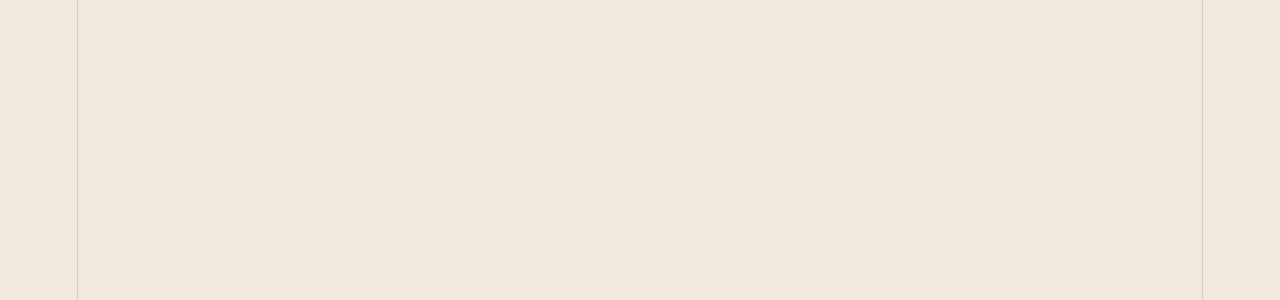
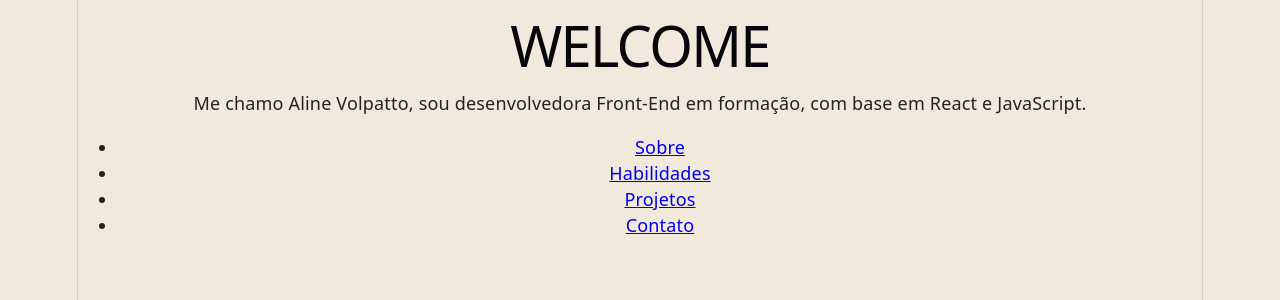
Before and after one commit to aline-volpatto/portfolio_dev, a React (Vite) app: page / in a window 1280 px wide. Shown: the top 300 px of the page. Built offline with nearby package versions, Linux system fonts and the light colour scheme.

Commit message:
Cria estrutura do header

```diff
--- a/src/App.jsx
+++ b/src/App.jsx
@@ -1,10 +1,16 @@
 import './styles/variables.css'
+import Titulo from './components/titulo/Titulo'
+import Navegacao from './components/navegacao/Navegacao'
+
 
 function App() {
 
+
+
   return (
     <>
-
+      <Titulo />
+      <Navegacao />
     </>
   )
 }
--- /dev/null
+++ b/src/components/navegacao/Navegacao.jsx
@@ -0,0 +1,17 @@
+import styles from './Navegacao.module.css'
+
+function Navegacao(){
+
+    return(
+        <nav className={styles.navegacao}>
+            <ul>
+                <li><a href="#sobre">Sobre</a></li>
+                <li><a href="#habilidades">Habilidades</a></li>
+                <li><a href="#projetos">Projetos</a></li>
+                <li><a href="#contato">Contato</a></li>
+            </ul>
+        </nav>
+    )
+}
+
+export default Navegacao
--- /dev/null
+++ b/src/components/titulo/Titulo.jsx
@@ -0,0 +1,13 @@
+import styles from './Titulo.module.css'
+
+
+function Titulo() {
+  return (
+    <div className={styles.titulo}>
+      <h1>WELCOME</h1>
+      <p>Me chamo Aline Volpatto, sou desenvolvedora Front-End em formação, com base em React e JavaScript.</p>
+    </div>
+  )
+}
+
+export default Titulo
```
Also changed, not shown: src/components/navegacao/Navegacao.module.css (added), src/components/titulo/Titulo.module.css (added).
